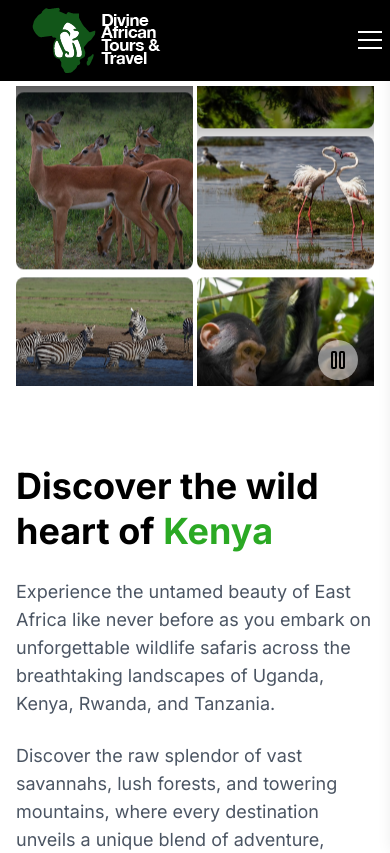
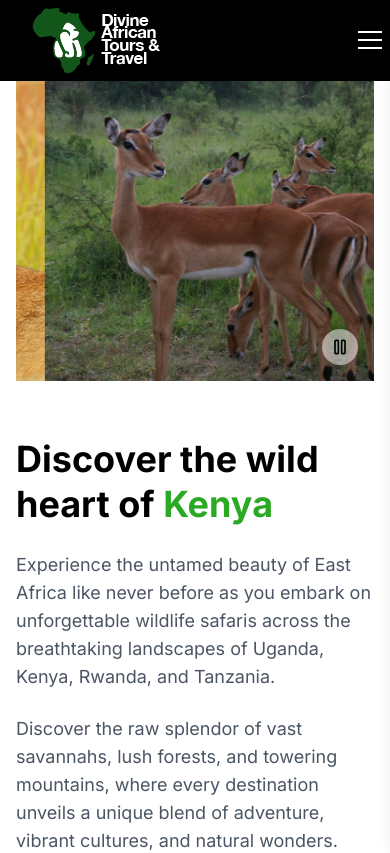
Before and after one commit to amsalimsema/divine, a React (Vite) app: page / in a window 390 px wide. Shown: the top 853 px of the page. Built offline with nearby package versions, Linux system fonts and the light colour scheme.

Commit message:
mobile scroll

```diff
--- a/index.html
+++ b/index.html
@@ -27,7 +27,6 @@
     <!-- Fallback and legacy support -->
     <link rel="icon" href="/favicon.ico" sizes="48x48" type="image/x-icon" />
     <link rel="icon" type="image/png" sizes="92x92" href="/favicon.png" />
-    <link rel="manifest" href="/site.webmanifest" />
 
     <title>Divine African Tours | Tailor-Made Safaris in East Africa</title>
 
--- a/src/components/MainHero.jsx
+++ b/src/components/MainHero.jsx
@@ -1,9 +1,10 @@
-import React, { useState, useRef, useEffect } from 'react'
+'use client'
+
+import { useState, useEffect } from 'react'
 import { Play, Pause, ArrowDownRight } from 'lucide-react'
 import { motion } from 'framer-motion'
 
 // Import desktop images
-
 import Chimp from '../assets/chimpanzee.jpg'
 import GoldenMonkeyRw from '../assets/uganda-golden-monkey.jpg'
 import Nakuru from '../assets/Nakuru.jpg'
@@ -14,7 +15,7 @@ import Impala from '../assets/impala_lake_mburo.jpg'
 import Lion from '../assets/lion-in-queen-elizabeth-national-park.jpg'
 
 const scrollKeyframes = `
-  @keyframes scroll {
+  @keyframes scrollVertical {
     0% {
       transform: translateY(0);
     }
@@ -30,7 +31,9 @@ const ImageColumn = ({ images, isScrolling }) => {
       <div
         className='flex flex-col'
         style={{
-          animation: isScrolling ? 'scroll 30s linear infinite' : 'none',
+          animation: isScrolling
+            ? 'scrollVertical 30s linear infinite'
+            : 'none',
           animationPlayState: isScrolling ? 'running' : 'paused',
         }}
       >
@@ -52,6 +55,73 @@ const ImageColumn = ({ images, isScrolling }) => {
       </div>
       <div className='absolute top-0 left-0 right-0 h-16 bg-gradient-to-b from-black/65 to-transparent pointer-events-none'></div>
       <div className='absolute bottom-0 left-0 right-0 h-16 bg-gradient-to-t from-black/65 to-transparent pointer-events-none'></div>
+    </div>
+  )
+}
+
+// Fixed Mobile single image display with auto-advance
+const MobileSingleImage = ({ images, isScrolling, setIsScrolling }) => {
+  const [currentIndex, setCurrentIndex] = useState(0)
+  const allImages = [...images.column1, ...images.column2]
+
+  // Auto-advance images when isScrolling is true
+  useEffect(() => {
+    if (isScrolling) {
+      const interval = setInterval(() => {
+        setCurrentIndex((prevIndex) => (prevIndex + 1) % allImages.length)
+      }, 6000)
+
+      return () => clearInterval(interval)
+    }
+  }, [isScrolling, allImages.length])
+
+  return (
+    <div className='md:hidden relative h-[300px] w-full overflow-hidden'>
+      {/* Absolute positioned container to take full width */}
+      <div
+        className='absolute inset-x-0 h-full'
+        style={{
+          left: '-1rem', // Offset to counteract parent padding
+          right: '-1rem', // Offset to counteract parent padding
+          width: 'calc(100% + 2rem)', // Ensure full width including offsets
+        }}
+      >
+        {/* Image slider container */}
+        <div className='relative h-full w-full overflow-hidden'>
+          {/* Image track with fixed positioning */}
+          <div
+            className='absolute flex h-full'
+            style={{
+              width: `${allImages.length * 100}vw`,
+              transform: `translateX(-${currentIndex * 100}vw)`,
+              transition: 'transform 500ms ease',
+            }}
+          >
+            {allImages.map((img, index) => (
+              <div key={index} className='w-screen h-full flex-shrink-0'>
+                <img
+                  src={img.src || '/placeholder.svg'}
+                  alt={img.alt}
+                  className='h-full w-full object-cover'
+                />
+              </div>
+            ))}
+          </div>
+        </div>
+      </div>
+
+      {/* Play/Pause button */}
+      <button
+        onClick={() => setIsScrolling(!isScrolling)}
+        className='absolute bottom-4 right-4 p-2 bg-white/50 rounded-full hover:bg-white/75 transition-colors z-10'
+        aria-label={isScrolling ? 'Pause image advance' : 'Play image advance'}
+      >
+        {isScrolling ? (
+          <Pause className='w-5 h-5' />
+        ) : (
+          <Play className='w-5 h-5' />
+        )}
+      </button>
     </div>
   )
 }
@@ -177,8 +247,15 @@ export default function Hero() {
       <div className='bg-white text-black'>
         <div className='max-w-7xl mx-auto px-4 min-h-screen'>
           <div className='grid lg:grid-cols-2 gap-8 lg:gap-12 flex-col lg:flex-row'>
-            {/* Right Column - Scrolling Image Grid */}
-            <div className='relative grid grid-cols-2 gap-1 h-[310px] lg:h-[600px] w-full lg:w-auto pt-0 lg:pt-0 mobile-top-spacing'>
+            {/* Mobile Single Image Display */}
+            <MobileSingleImage
+              images={{ column1: columnOneImages, column2: columnTwoImages }}
+              isScrolling={isScrolling}
+              setIsScrolling={setIsScrolling}
+            />
+
+            {/* Desktop Two-Column Vertical Scroll - Hidden on Mobile */}
+            <div className='relative hidden md:grid grid-cols-2 gap-1 h-[310px] lg:h-[600px] w-full lg:w-auto pt-0 lg:pt-0 mobile-top-spacing'>
               <ImageColumn images={columnOneImages} isScrolling={isScrolling} />
               <ImageColumn images={columnTwoImages} isScrolling={isScrolling} />
               <button
@@ -197,12 +274,12 @@ export default function Hero() {
             </div>
 
             {/* Left Column */}
-            <div className='h-full flex items-center w-full lg:w-auto mt-6 md:mt-0'>
+            <div className='h-full flex items-center w-full lg:w-auto mt-4 md:mt-0'>
               <motion.div
                 initial={{ opacity: 0, y: 20 }}
                 animate={{ opacity: 1, y: 0 }}
                 transition={{ duration: 0.8, delay: 0.2 }}
-                className='space-y-6'
+                className='space-y-6 px-0 md:px-0'
               >
                 <motion.h1
                   initial={{ opacity: 0, y: 20 }}
--- a/src/components/Nav.jsx
+++ b/src/components/Nav.jsx
@@ -1,6 +1,5 @@
-import { useState, useEffect } from 'react'
+import { useState } from 'react'
 import { Link, useLocation } from 'react-router-dom'
-//import Logo from '../assets/divine-footer-logo.png'
 import Logo from '../assets/divine_one.png'
 
 const HamburgerMenu = ({ isOpen, toggleMenu }) => (
@@ -43,14 +42,6 @@ const CloseButton = ({ onClick, className }) => (
 export default function Navbar() {
   const [isSideDrawerOpen, setIsSideDrawerOpen] = useState(false)
   const location = useLocation()
-
-  const scrollToTours = (e) => {
-    e.preventDefault()
-    const toursSection = document.getElementById('tours-section')
-    if (toursSection) {
-      toursSection.scrollIntoView({ behavior: 'smooth' })
-    }
-  }
 
   const NavItems = ({ mobile = false, onItemClick }) => (
     <>
@@ -122,16 +113,12 @@ export default function Navbar() {
     <nav className='w-full border-b border-transparent bg-black'>
       <div className='max-w-[1600px] mx-auto px-2 h-20 flex items-center justify-between'>
         {/* Logo */}
-        <div
-          className={`flex items-center ${
-            isSideDrawerOpen ? 'lg:flex hidden' : ''
-          }`}
-        >
-          <Link to='/' className='text-xl font-bold text-gray-900'>
+        <div className='flex items-center'>
+          <Link to='/'>
             <img
               src={Logo || '/placeholder.svg'}
               alt='Divine African Tours Logo'
-              // className='h-auto w-30'
+              className='h-full w-full'
             />
           </Link>
         </div>
@@ -154,10 +141,12 @@ export default function Navbar() {
         </div>
 
         {/* Hamburger Menu - Mobile */}
-        <HamburgerMenu
-          isOpen={isSideDrawerOpen}
-          toggleMenu={toggleSideDrawer}
-        />
+        <div className='lg:hidden'>
+          <HamburgerMenu
+            isOpen={isSideDrawerOpen}
+            toggleMenu={toggleSideDrawer}
+          />
+        </div>
 
         {/* Side Drawer - Mobile */}
         <div
@@ -171,7 +160,6 @@ export default function Navbar() {
                 <img
                   src={Logo || '/placeholder.svg'}
                   alt='Divine African Tours Logo'
-                  // className='h-auto w-30'
                 />
               </Link>
               <CloseButton
```
